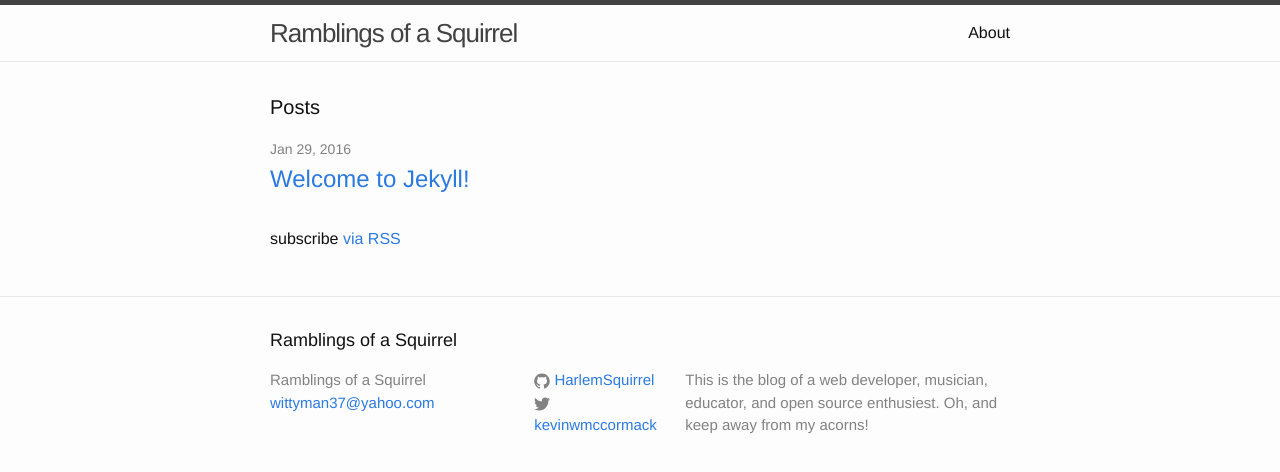
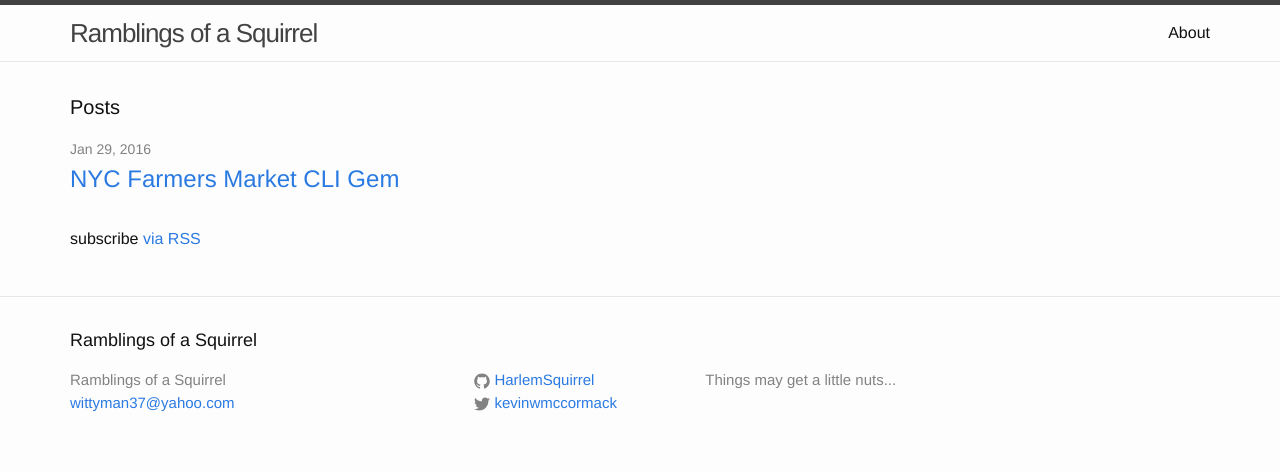
Before and after one commit to HarlemSquirrel/HarlemSquirrel.github.io, a Jekyll site: the page built from index.html, in a window 1280 px wide. Shown: the top 472 px of the page. Built offline with Jekyll 4.4.1, drawn with Linux system fonts in a browser that asks for light colours.

Commit message:
create nyc-farmers-markets-cli-get post

```diff
--- a/_config.yml
+++ b/_config.yml
@@ -9,10 +9,9 @@
 title: Ramblings of a Squirrel
 email: wittyman37@yahoo.com
 description: > # this means to ignore newlines until "baseurl:"
-  This is the blog of a web developer, musician, educator, and open source enthusiest.
-  Oh, and keep away from my acorns!
+  Things may get a little nuts...
 baseurl: "" # the subpath of your site, e.g. /blog
-url: "http://yourdomain.com" # the base hostname & protocol for your site
+url: "http://harlemsquirrel.github.io" # the base hostname & protocol for your site
 twitter_username: kevinwmccormack
 github_username:  HarlemSquirrel
 
--- a/css/main.scss
+++ b/css/main.scss
@@ -23,7 +23,7 @@ $grey-color-light: lighten($grey-color, 40%);
 $grey-color-dark:  darken($grey-color, 25%);
 
 // Width of the content area
-$content-width:    800px;
+$content-width:    1200px;
 
 $on-palm:          600px;
 $on-laptop:        800px;
```
Also changed, not shown: _posts/2016-01-29-nyc-farmers-market-cli-gem.markdown (added, +81 -0 lines), _drafts/welcome-to-jekyll.markdown (renamed from _posts/2016-01-29-welcome-to-jekyll.markdown).
